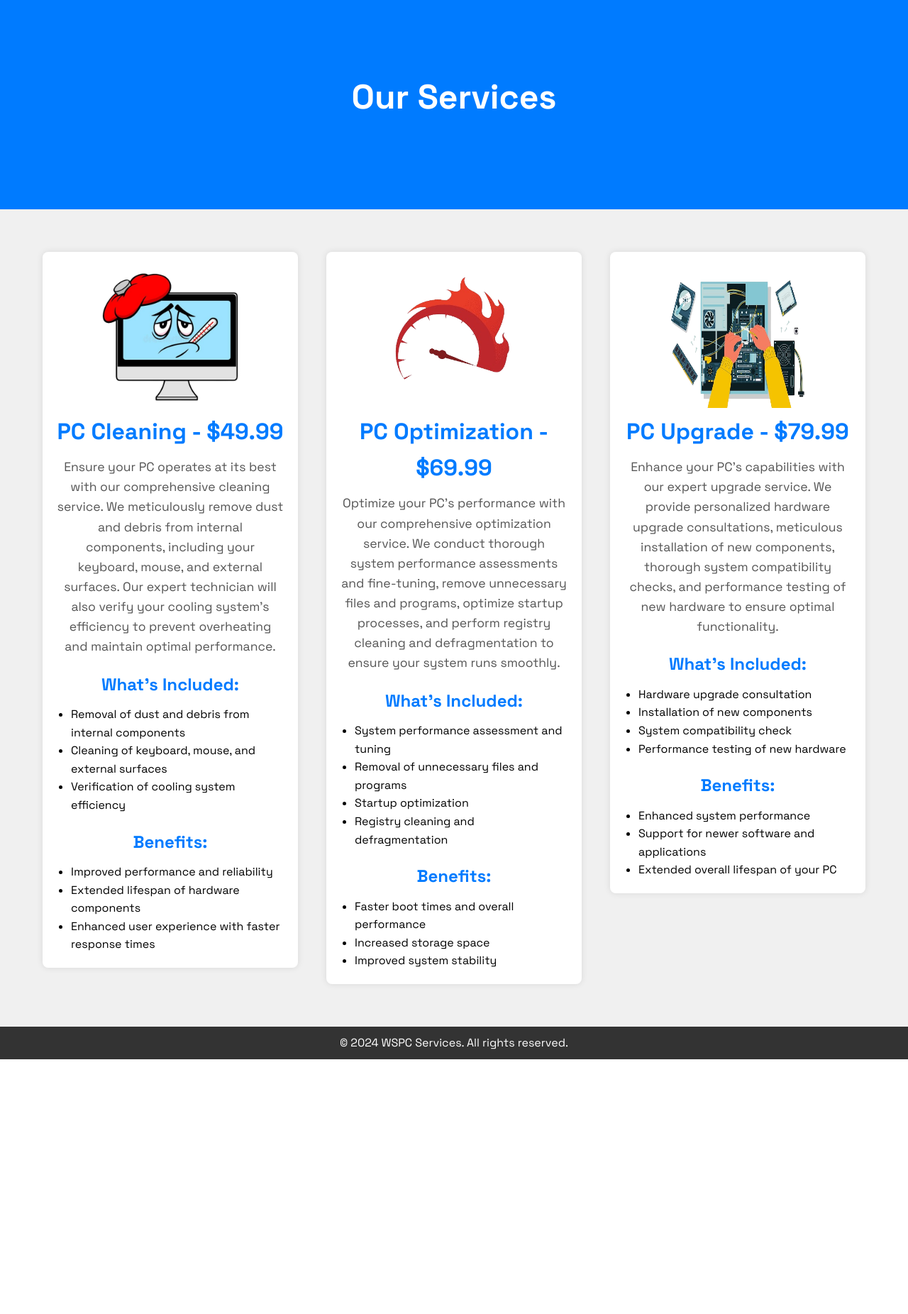
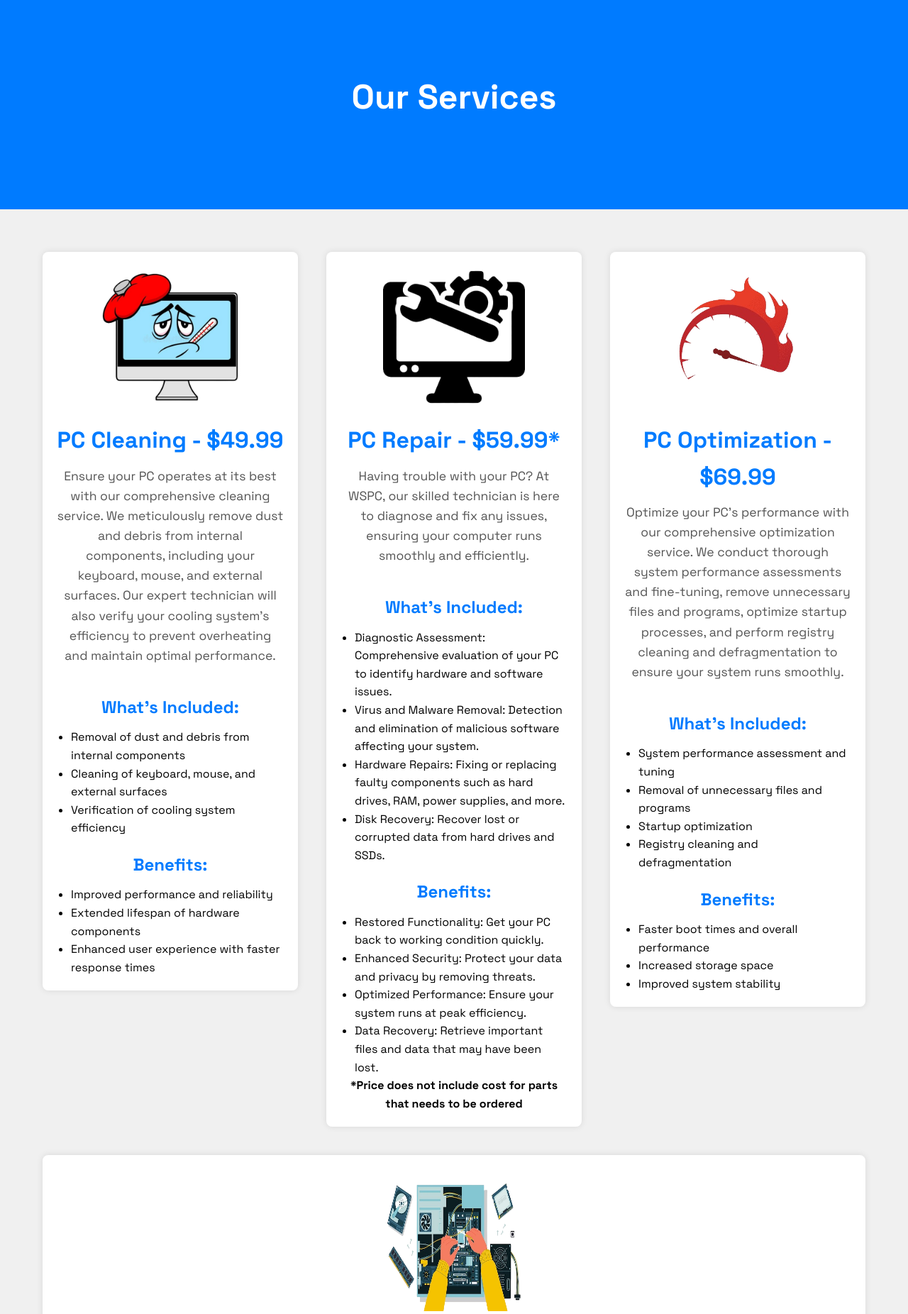
Before and after one commit to 22062239/WSPC, a Django app: page /services/ in a window 1280 px wide. Shown: the part 87-1939 px from the top of the page at 71% size. Before the commit the page ends 1580 px from the top, so only its background shows below. Run offline with Django 5.2, Linux system fonts and the light colour scheme.

Commit message:
Small tweaks

```diff
--- a/PC/static/PC/CSS/services.css
+++ b/PC/static/PC/CSS/services.css
@@ -32,9 +32,6 @@ nav ol {
     display: flex;
     justify-content: center;
     list-style-type: none;
-    flex-wrap: wrap; /* Allow items to wrap to a new line */
-    padding: 0; /* Remove default padding */
-    margin: 0; /* Remove default margin */
 }
 
 nav ol li {
@@ -100,7 +97,6 @@ a {
     text-align: center;
     padding: 100px 20px;
     font-family: 'Space Grotesk';
-     /* Adjust for the fixed nav bar */
 }
 
 .hero h1 {
@@ -123,7 +119,8 @@ a {
     flex: 1;
     margin: 20px;
     min-width: 280px;
-    font-family: 'Space Grotesk';
+    display: flex;
+    flex-direction: column;
 }
 
 .service-box {
@@ -132,28 +129,27 @@ a {
     border-radius: 8px;
     box-shadow: 0 0 10px rgba(0, 0, 0, 0.1);
     text-align: center;
-    font-family: 'Space Grotesk';
+    display: flex;
+    flex-direction: column;
+    justify-content: space-between;
 }
 
 .service-item h2 {
     font-size: 2em;
     color: #007bff;
     margin-bottom: 10px;
-    font-family: 'Space Grotesk';
 }
 
 .service-item p {
     font-size: 1.1em;
     color: #555;
     margin-bottom: 20px;
-    font-family: 'Space Grotesk';
 }
 
 .service-item h3 {
     font-size: 1.5em;
     color: #007bff;
     margin-top: 20px;
-    font-family: 'Space Grotesk';
 }
 
 .service-item ul {
@@ -161,13 +157,12 @@ a {
     padding-left: 20px;
     text-align: left;
     margin-top: 10px;
-    font-family: 'Space Grotesk';
 }
 
 .service-image {
     width: 200px;
     height: 200px;
-
+    margin: 0 auto 20px;
 }
 
 .btn {
--- a/PC/templates/PC/services.html
+++ b/PC/templates/PC/services.html
@@ -29,9 +29,12 @@
     <div class="services">
         <div class="service-item pc-cleaning">
             <div class="service-box">
-                <img src="{% static 'PC/images/sickpc.jpg' %}" alt="My image" class="service-image">
+                <img src="{% static 'PC/images/sickpc.jpg' %}" alt="PC Cleaning" class="service-image">
                 <h2>PC Cleaning - $49.99</h2>
-                <p>Ensure your PC operates at its best with our comprehensive cleaning service. We meticulously remove dust and debris from internal components, including your keyboard, mouse, and external surfaces. Our expert technician will also verify your cooling system's efficiency to prevent overheating and maintain optimal performance.</p>
+                <p>Ensure your PC operates at its best with our comprehensive cleaning service. We meticulously remove
+                    dust and debris from internal components, including your keyboard, mouse, and external surfaces. Our
+                    expert technician will also verify your cooling system's efficiency to prevent overheating and
+                    maintain optimal performance.</p>
                 <h3>What's Included:</h3>
                 <ul>
                     <li>Removal of dust and debris from internal components</li>
@@ -44,15 +47,45 @@
                     <li>Extended lifespan of hardware components</li>
                     <li>Enhanced user experience with faster response times</li>
                 </ul>
+            </div>
+        </div>
 
+        <div class="service-item pc-repair">
+            <div class="service-box">
+                <img src="{% static 'PC/images/repair.png' %}" alt="PC Repair" class="service-image">
+                <h2>PC Repair - $59.99*</h2>
+                <p>Having trouble with your PC? At WSPC, our skilled technician is here to diagnose
+                    and fix any issues, ensuring your computer runs smoothly and efficiently.</p>
+
+                <h3>What's Included:</h3>
+                <ul>
+                    <li>Diagnostic Assessment: Comprehensive evaluation of your PC to identify hardware and software
+                        issues.</li>
+                    <li>Virus and Malware Removal: Detection and elimination of malicious software affecting your system.</li>
+                    <li>Hardware Repairs: Fixing or replacing faulty components such as hard drives, RAM, power
+                        supplies, and more.</li>
+                    <li>Disk Recovery: Recover lost or corrupted data from hard drives and SSDs.</li>
+                </ul>
+
+                <h3>Benefits:</h3>
+                <ul>
+                    <li>Restored Functionality: Get your PC back to working condition quickly.</li>
+                    <li>Enhanced Security: Protect your data and privacy by removing threats.</li>
+                    <li>Optimized Performance: Ensure your system runs at peak efficiency.</li>
+                    <li>Data Recovery: Retrieve important files and data that may have been lost.</li>
+                </ul>
+                <strong>*Price does not include cost for parts that needs to be ordered</strong>
             </div>
         </div>
 
         <div class="service-item pc-optimization">
             <div class="service-box">
-                <img src="{% static 'PC/images/fast.png' %}" alt="My image" class="service-image">
+                <img src="{% static 'PC/images/fast.png' %}" alt="PC Optimization" class="service-image">
                 <h2>PC Optimization - $69.99</h2>
-                <p>Optimize your PC's performance with our comprehensive optimization service. We conduct thorough system performance assessments and fine-tuning, remove unnecessary files and programs, optimize startup processes, and perform registry cleaning and defragmentation to ensure your system runs smoothly.</p>
+                <p>Optimize your PC's performance with our comprehensive optimization service. We conduct thorough
+                    system performance assessments and fine-tuning, remove unnecessary files and programs, optimize
+                    startup processes, and perform registry cleaning and defragmentation to ensure your system runs
+                    smoothly.</p>
                 <h3>What's Included:</h3>
                 <ul>
                     <li>System performance assessment and tuning</li>
@@ -66,29 +99,30 @@
                     <li>Increased storage space</li>
                     <li>Improved system stability</li>
                 </ul>
-
             </div>
         </div>
 
         <div class="service-item pc-upgrade">
             <div class="service-box">
-                <img src="{% static 'PC/images/upgrade.jpg' %}" alt="My image" class="service-image">
-                <h2>PC Upgrade - $79.99</h2>
-                <p>Enhance your PC's capabilities with our expert upgrade service. We provide personalized hardware upgrade consultations, meticulous installation of new components, thorough system compatibility checks, and performance testing of new hardware to ensure optimal functionality.</p>
+                <img src="{% static 'PC/images/upgrade.jpg' %}" alt="PC Upgrade" class="service-image">
+                <h2>PC Upgrade - $79.99*</h2>
+                <p>Enhance your PC's capabilities with our expert upgrade service. We provide personalized hardware
+                    upgrade consultations, meticulous installation of new components, thorough system compatibility
+                    checks, and performance testing of new hardware to ensure optimal functionality.</p>
                 <h3>What's Included:</h3>
-                <ul>
+                <ul style="text-align: center; list-style-type: none;">
                     <li>Hardware upgrade consultation</li>
                     <li>Installation of new components</li>
                     <li>System compatibility check</li>
                     <li>Performance testing of new hardware</li>
                 </ul>
                 <h3>Benefits:</h3>
-                <ul>
+                <ul style="text-align: center; list-style-type: none;">
                     <li>Enhanced system performance</li>
                     <li>Support for newer software and applications</li>
                     <li>Extended overall lifespan of your PC</li>
                 </ul>
-
+                <strong>*Price does not include parts that needed to be ordered for the upgrade</strong>
             </div>
         </div>
     </div>
```
Also changed, not shown: PC/templates/PC/home.html (+14 -0 lines), PC/static/PC/images/repair.jpg (added), PC/static/PC/images/repair.png (added).
